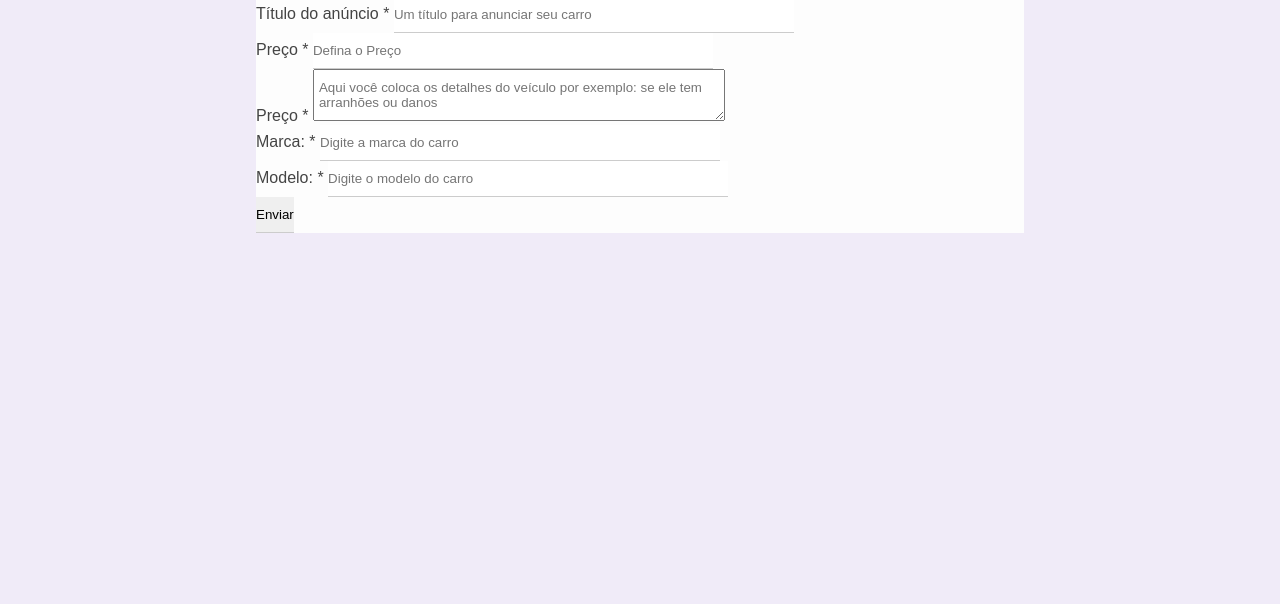
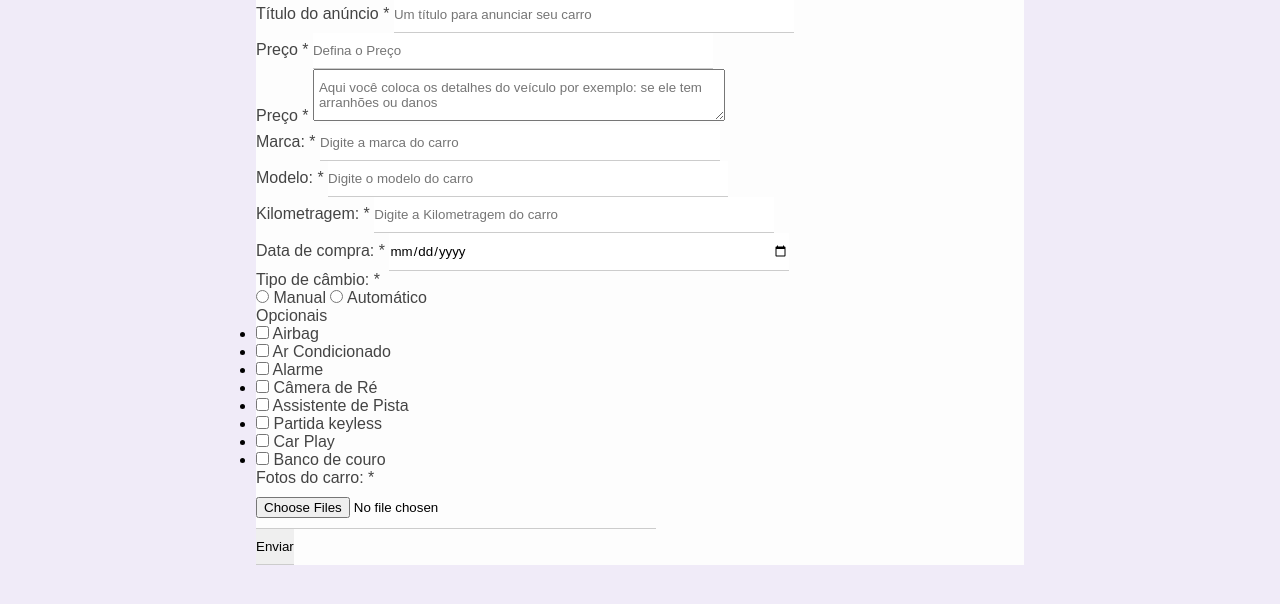
Before and after one commit to JohnSilva98/Portfolio, a plain HTML site: page Formulario/index.html in a window 1280 px wide. Shown: the part 214-818 px from the top of the page. Drawn offline with Linux system fonts and the light colour scheme.

Commit message:
finalizando o html

```diff
--- a/Formulario/index.html
+++ b/Formulario/index.html
@@ -58,7 +58,7 @@
                 placeholder="Aqui você coloca os detalhes do veículo por exemplo: se ele tem arranhões ou danos "
               ></textarea>
             </div>
-            <div class="div-box-input">
+            <div class="box-input">
               <label for="brand">Marca: <span class="required">*</span></label>
               <input
                 type="text"
@@ -69,7 +69,7 @@
                 required
               />
             </div>
-            <div class="div-box-input">
+            <div class="box-input">
               <label for="model">Modelo: <span class="required">*</span></label>
               <input
                 type="text"
@@ -80,7 +80,125 @@
                 required
               />
             </div>
-            <input type="submit" value="Enviar" />
+            <div class="box-input">
+              <label for="Mileage"
+                >Kilometragem: <span class="required">*</span></label
+              >
+              <input
+                type="number"
+                name="Mileage"
+                id="Mileage"
+                class="block"
+                placeholder="Digite a Kilometragem do carro"
+                required
+              />
+            </div>
+            <div class="box-input">
+              <label for="purchase-date"
+                >Data de compra: <span class="required">*</span></label
+              >
+              <input
+                type="date"
+                name="purchase-date"
+                id="purchase-date"
+                class="block"
+                required
+              />
+            </div>
+            <div class="box-input">
+              <p>Tipo de câmbio: <span class="required">*</span></p>
+              <input type="radio" id="manual" name="gear" />
+              <label for="manual">Manual</label>
+              <input type="radio" id="automatico" name="gear" />
+              <label for="automatico">Automático</label>
+            </div>
+            <div class="optional-box">
+              <p>Opcionais</p>
+              <ul class="optional-list">
+                <li>
+                  <input
+                    type="checkbox"
+                    id="airbag"
+                    name="optional[]"
+                    value="airbag"
+                  />
+                  <label for="airbag">Airbag</label>
+                </li>
+                <li>
+                  <input type="checkbox" id="ac" name="optional[]" value="ac" />
+                  <label for="ac">Ar Condicionado</label>
+                </li>
+                <li>
+                  <input
+                    type="checkbox"
+                    id="alarm"
+                    name="optional[]"
+                    value="alarm"
+                  />
+                  <label for="alarm">Alarme</label>
+                </li>
+                <li>
+                  <input
+                    type="checkbox"
+                    id="reverse"
+                    name="optional[]"
+                    value="reverse"
+                  />
+                  <label for="reverse">Câmera de Ré</label>
+                </li>
+              </ul>
+            </div>
+            <div class="optional-box">
+              <ul class="optional-list">
+                <li>
+                  <input
+                    type="checkbox"
+                    id="lane-assist"
+                    name="optional[]"
+                    value="lane-assist"
+                  />
+                  <label for="lane-assist">Assistente de Pista</label>
+                </li>
+                <li>
+                  <input
+                    type="checkbox"
+                    id="keyless"
+                    name="optional[]"
+                    value="keyless"
+                  />
+                  <label for="keyless">Partida keyless</label>
+                </li>
+                <li>
+                  <input
+                    type="checkbox"
+                    id="car-play"
+                    name="optional[]"
+                    value="car-play"
+                  />
+                  <label for="car-play">Car Play</label>
+                </li>
+                <li>
+                  <input
+                    type="checkbox"
+                    id="leather-seat"
+                    name="optional[]"
+                    value="leather-seat"
+                  />
+                  <label for="leather-seat">Banco de couro</label>
+                </li>
+              </ul>
+            </div>
+            <div class="box-input">
+              <p>Fotos do carro: <span class="required">*</span></p>
+              <input
+                type="file"
+                multiple
+                accept="image/png, image/jpg"
+                id="images"
+                name="images"
+              />
+            </div>
+            <input type="submit" value="Enviar" class="btn-submit" />
           </form>
         </div>
       </div>
```
